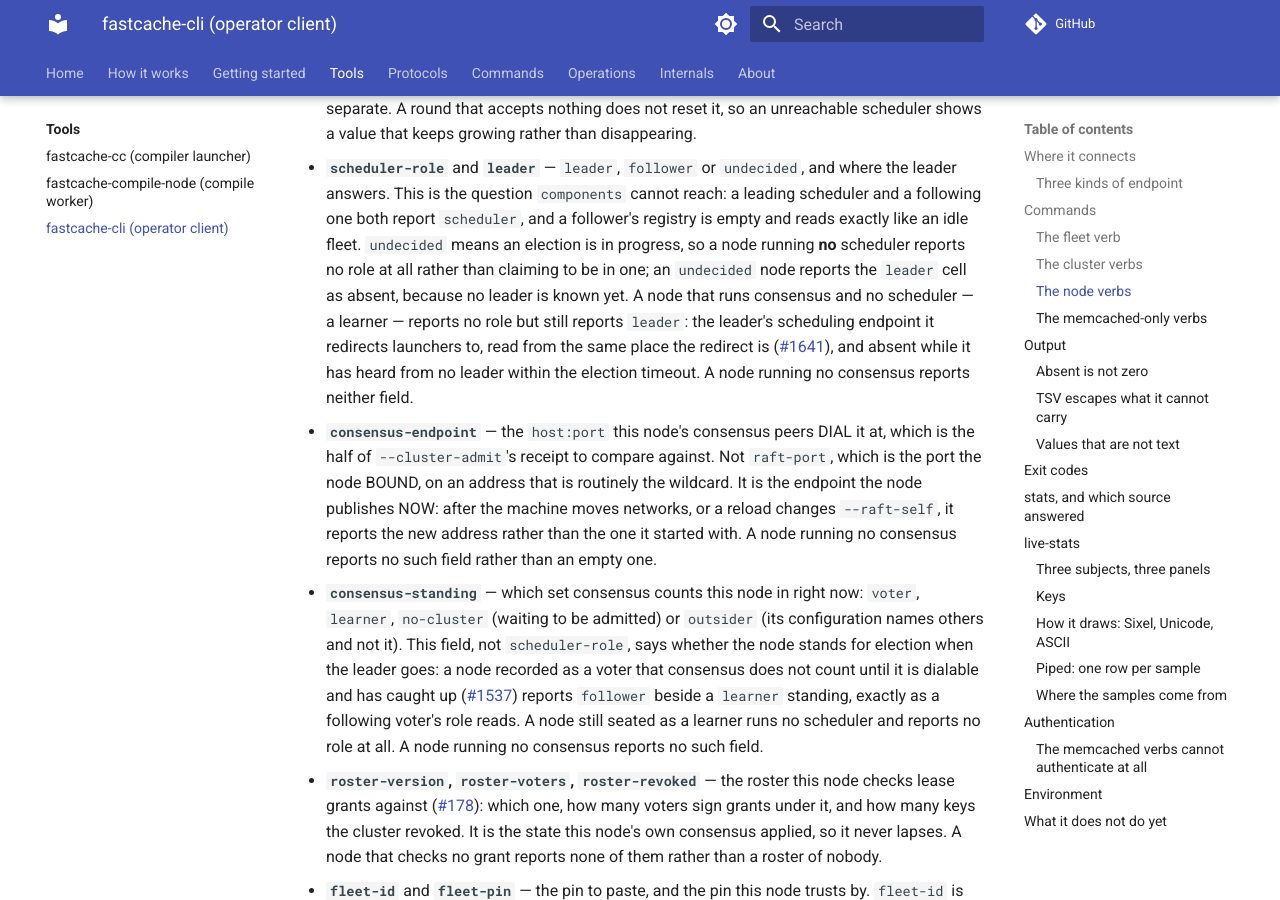
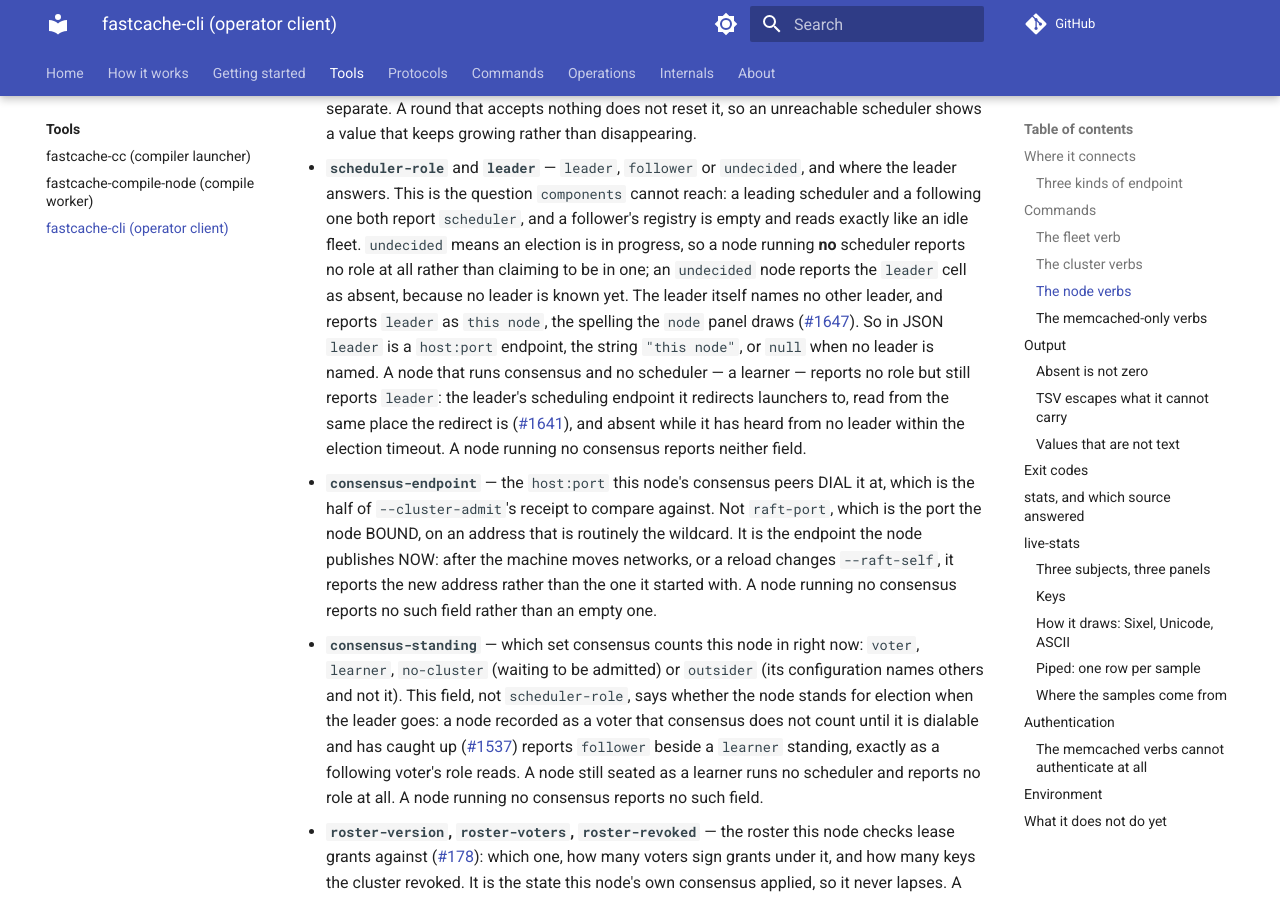
Before and after one commit to LASTRADA-Software/fastcached, an MkDocs documentation site: the page built from docs/tools/fastcache-cli.md, in a window 1280 px wide and 900 px high, scrolled down 9074 px. Built offline with MkDocs 1.6.1 and Material for MkDocs 9.7.7, drawn with Linux system fonts in a browser that asks for light colours; comment, search, counter and statistics services are not loaded.

Commit message:
docs: the `leader` row on the leader reads `this node`, and its JSON shape is stated
`fastcache-cli.md` says what the leader itself reports in the `leader` row and
that the JSON value is a `host:port`, "this node" or null; the office-fleet
guide says machine A reads `leader` `this node`.

Refs #1647

Signed-off-by: Christian Parpart <christian@parpart.family>

```diff
--- a/docs/tools/fastcache-cli.md
+++ b/docs/tools/fastcache-cli.md
@@ -419,7 +419,11 @@ Beside them, what that worker is offering and whether anyone knows about it:
   empty and reads exactly like an idle fleet. `undecided` means an election is in
   progress, so a node running **no** scheduler reports no role at all rather than
   claiming to be in one; an `undecided` node reports the `leader` cell as absent,
-  because no leader is known yet. A node that runs consensus and no scheduler — a
+  because no leader is known yet. The leader itself names no other leader, and reports
+  `leader` as `this node`, the spelling the `node` panel draws
+  ([#1647](https://github.com/LASTRADA-Software/fastcached/issues/1647)). So in JSON
+  `leader` is a `host:port` endpoint, the string `"this node"`, or `null` when no leader
+  is named. A node that runs consensus and no scheduler — a
   learner — reports no role but still reports `leader`: the leader's scheduling endpoint
   it redirects launchers to, read from the same place the redirect is
   ([#1641](https://github.com/LASTRADA-Software/fastcached/issues/1641)), and absent while
```
Also changed, not shown: docs/operations/windows-office-fleet.md (+2 -2 lines).
